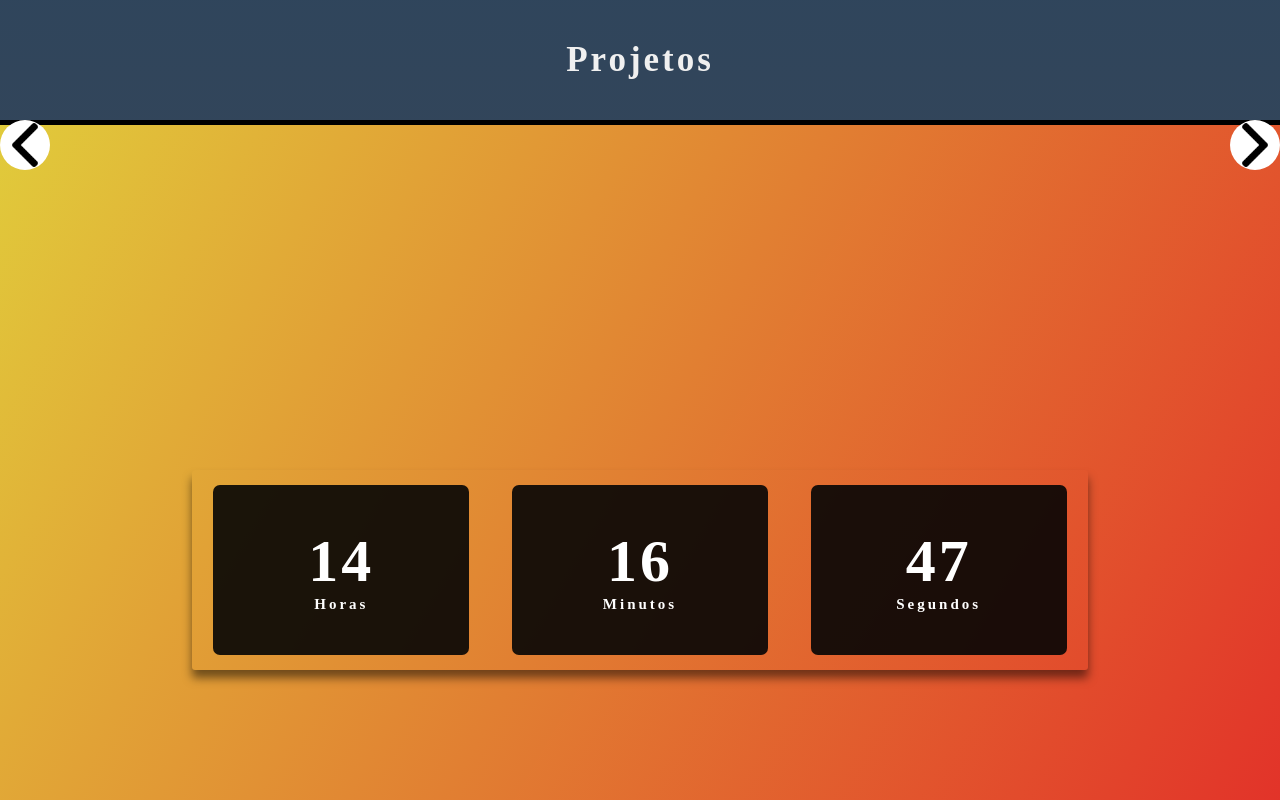
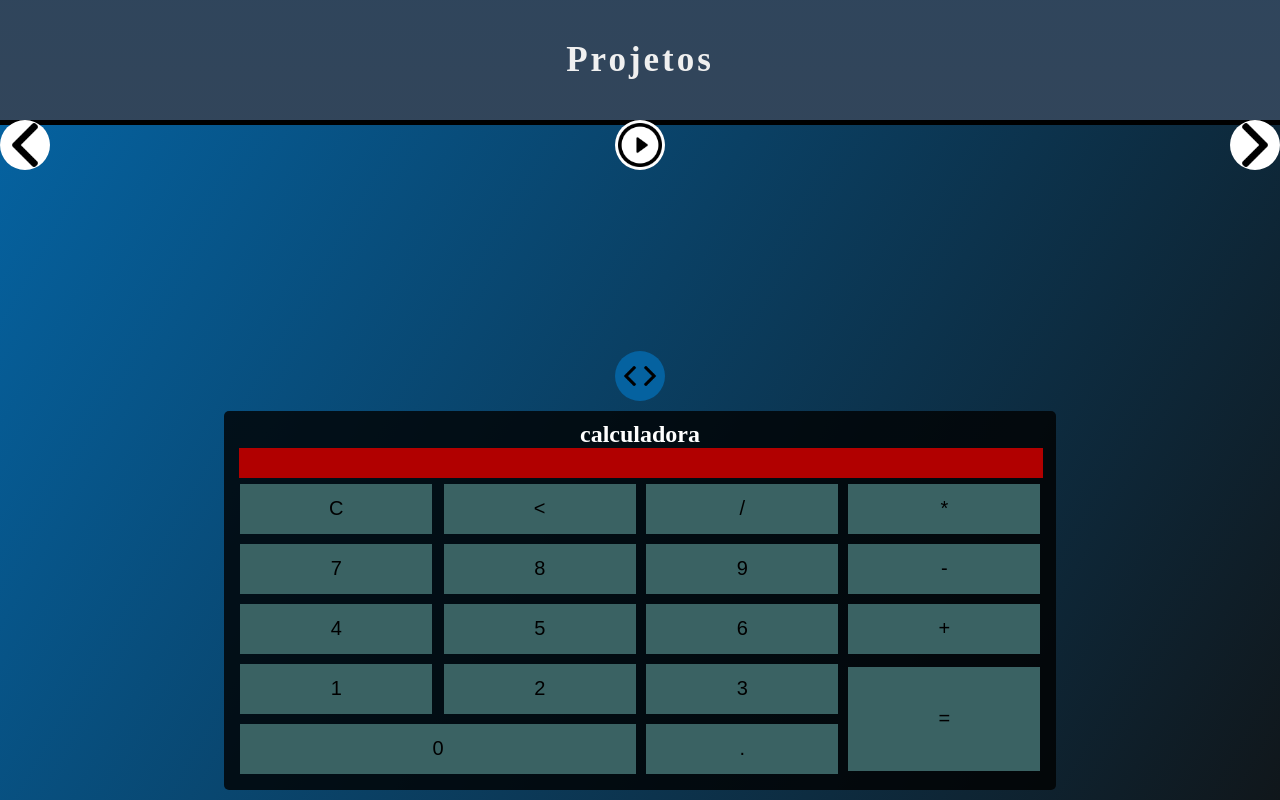
Before and after one commit to Thur0Arthur/portifolio, a plain HTML site: page index.html in a window 1280 px wide. Shown: the part 3240-4040 px from the top of the page. Drawn offline with Linux system fonts and the light colour scheme.

Commit message:
commit add calculatorproject

```diff
--- a/assets/arquivoCSS/template.css
+++ b/assets/arquivoCSS/template.css
@@ -316,12 +316,30 @@ nav {
 .slider-item {
     width: 100vw;
     height: inherit;
-    background-color: #ff0000;
     display: flex;
     align-items: center;
     justify-content: center;
     border-top: 5px solid #000;
     border-bottom: 5px solid #000;
+}
+#goFlex {
+  background-color: #0562a0;
+  height: 50px;
+  width: 50px;
+  display: flex;
+  justify-content: center;
+  align-items: center;
+  border-radius: 25px;
+  cursor: pointer;
+}
+#goFlex:hover {
+  background-color: #324d5f;
+}
+
+#goFlex img{
+  width: 20px;
+  height: 20px;
+
 }
 .slider-controls {
   position: absolute;
@@ -342,7 +360,53 @@ nav {
   display: flex;
   justify-content: center;
 }
-#project-one {
+/*Calculadora*/
+#project-calculator {
+  background: linear-gradient(120deg, #0562a0, #111111);
+  display: flex;
+  flex-direction: column;
+
+}
+.calculator-area{
+  background-color: rgba(0, 0, 0, 0.8);
+  color: #fff;
+  padding: 10px;
+  border-radius:5px;
+  margin-top: 10px;
+  display: flex;
+  flex-direction: column;
+  justify-content: center;
+}
+.calculator-area td button{
+  background-color: #3a6263;
+  width: 15vw;
+  height: 50px;
+  font-size: 20px;
+  border: none;
+  cursor: pointer;
+  margin: 3px;
+  padding: 5px;
+}
+.calculator-area td button:hover{
+  background-color: #213636;
+}
+#calculator-result {
+  height: 30px;
+  width: 99%;
+  background-color: #b10000;
+  font-size: 25px;
+  color: #000;
+  text-align: right;
+  justify-content: center;
+  margin-left: 5px;
+}
+@media (max-width: 360px) {
+  #calculator-result {
+    width: 96%;
+  }
+}
+/*Relogio*/
+#project-clock {
   background: linear-gradient(120deg, #ffe53bd8, #ff2525da);
 }
 #project-time {
--- a/assets/arquivoJS/javascript.js
+++ b/assets/arquivoJS/javascript.js
@@ -103,8 +103,36 @@ function updateMargin() {
   document.querySelector('.slider-width').style.marginLeft = `-${newMargin}px`;
 
 }
+function goNone() {
+  let controls = document.querySelector('.slider-controls');
+  controls.style.display = 'none';
+}
+function goFlex() {
+  let controls = document.querySelector('.slider-controls');
+  controls.style.display = 'flex';
+}
+//AREA DOS PROJETOS DENTRO DOS SLIDERS
 
-//AREA DOS PROJETOS DENTRO DOS SLIDERS
+//pROJETO CALCULADORA
+
+function insert(number){
+  document.querySelector('#calculator-result').innerHTML += number;
+}
+function clean() {
+  document.querySelector('#calculator-result').innerHTML = '';
+}
+function back() {
+  let resultArea = document.querySelector('#calculator-result').innerHTML;
+  document.querySelector("#calculator-result").innerHTML = resultArea.substring(0, resultArea.length - 1);
+}
+function calculate() {
+  let resultArea = document.querySelector('#calculator-result').innerHTML;
+  if(resultArea) {
+    document.querySelector('#calculator-result').innerHTML = eval(resultArea);
+  }else {
+    document.querySelector('#calculator-result').innerHTML = 'Nada..'
+  }
+}
 
 //Projeto RELOGIO
 const hours = document.querySelector('#horas');
--- a/index.html
+++ b/index.html
@@ -55,10 +55,57 @@
         <div class="slider">
             <div class="slider-controls">
                 <div onclick="goPrev()" class="slider-control"><img src="imagens/seta-esquerda.png" alt=""></div>
+                <div onclick="goNone()" class="slider-control"><img src="imagens/botao-play.png" alt=""></div>
                 <div onclick="goNext()" class="slider-control"><img src="imagens/seta-direita.png" alt=""></div>
+
             </div>
             <div class="slider-width" >
-                <div class="slider-item" id="project-one" style="background-color: #393939;">
+                <div class="slider-item" id="project-calculator">
+                    <div onclick="goFlex()" id="goFlex">
+                        <img src="imagens/seta-esquerda.png" alt="">
+                        <img src="imagens/seta-direita.png" alt="">
+                    </div>
+                    <div class="calculator-area">
+                        <h1>calculadora</h1>
+                        <p id="calculator-result"></p>
+                        <table>
+                            <tr>
+                                <td><button onclick="clean('C')">C</button></td>
+                                <td><button onclick="back('<')"><</button></td>
+                                <td><button onclick="insert('/')">/</button></td>
+                                <td><button onclick="insert('*')">*</button></td>
+                            </tr>
+                            <tr>
+                                <td><button onclick="insert('7')">7</button></td>
+                                <td><button onclick="insert('8')">8</button></td>
+                                <td><button onclick="insert('9')">9</button></td>
+                                <td><button onclick="insert('-')">-</button></td>
+                            </tr>
+                            <tr>
+                                <td><button onclick="insert('4')">4</button></td>
+                                <td><button onclick="insert('5')">5</button></td>
+                                <td><button onclick="insert('6')">6</button></td>
+                                <td><button onclick="insert('+')">+</button></td>
+                            </tr>
+                            <tr>
+                                <td><button onclick="insert('1')">1</button></td>
+                                <td><button onclick="insert('2')">2</button></td>
+                                <td><button onclick="insert('3')">3</button></td>
+                                <td rowspan="2"><button onclick="calculate('=')" style="height: 104px;">=</button></td>
+                            </tr>
+                            <tr>
+                                <td colspan="2"><button onclick="insert('0')" style="width: 31vw;">0</button></td>
+                                <td><button onclick="insert('.')">.</button></td>
+                            </tr>
+                        </table>
+                    </div>
+
+                </div>
+                <div class="slider-item" id="project-clock"">
+                    <div onclick="goFlex()" id="goFlex">
+                        <img src="imagens/seta-esquerda.png" alt="">
+                        <img src="imagens/seta-direita.png" alt="">
+                    </div>
                     <div id="project-time">
                         <div>
                             <span id="horas">00</span>
@@ -74,8 +121,11 @@
                         </div>
                     </div>
                 </div>
-                <div class="slider-item" style="background-color: #c2c2c2;"><P>SEM PROJETO :(</P></div>
-                <div class="slider-item" style="background-color: #5c5c5c;"><P>SEM PROJETO :(</P></div>
+
+                <div class="slider-item" style="background-color: #5c5c5c;">                    <div onclick="goFlex()" id="goFlex">
+                    <img src="imagens/seta-esquerda.png" alt="">
+                    <img src="imagens/seta-direita.png" alt="">
+                </div><P>SEM PROJETO :(</P></div>
             </div>
         </div>
     </section>
```
Also changed, not shown: imagens/botao-play.png (added).
